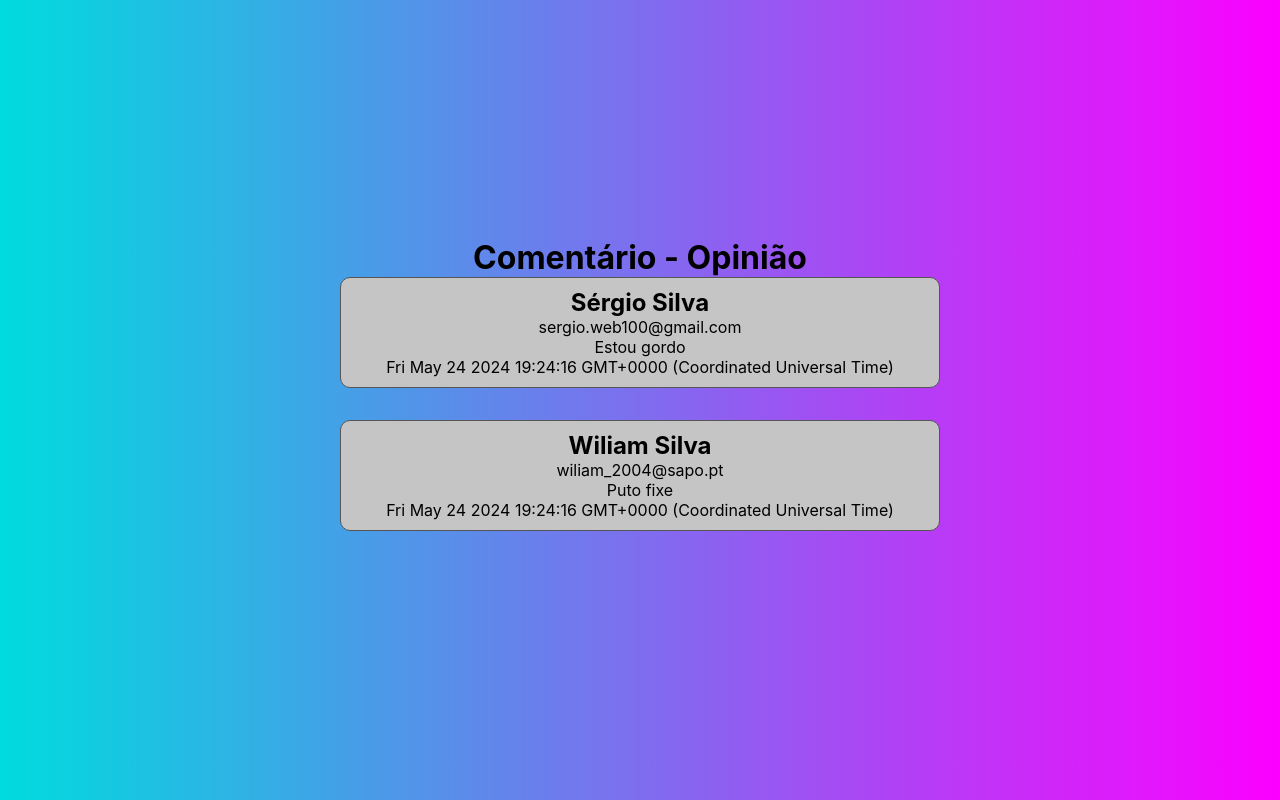
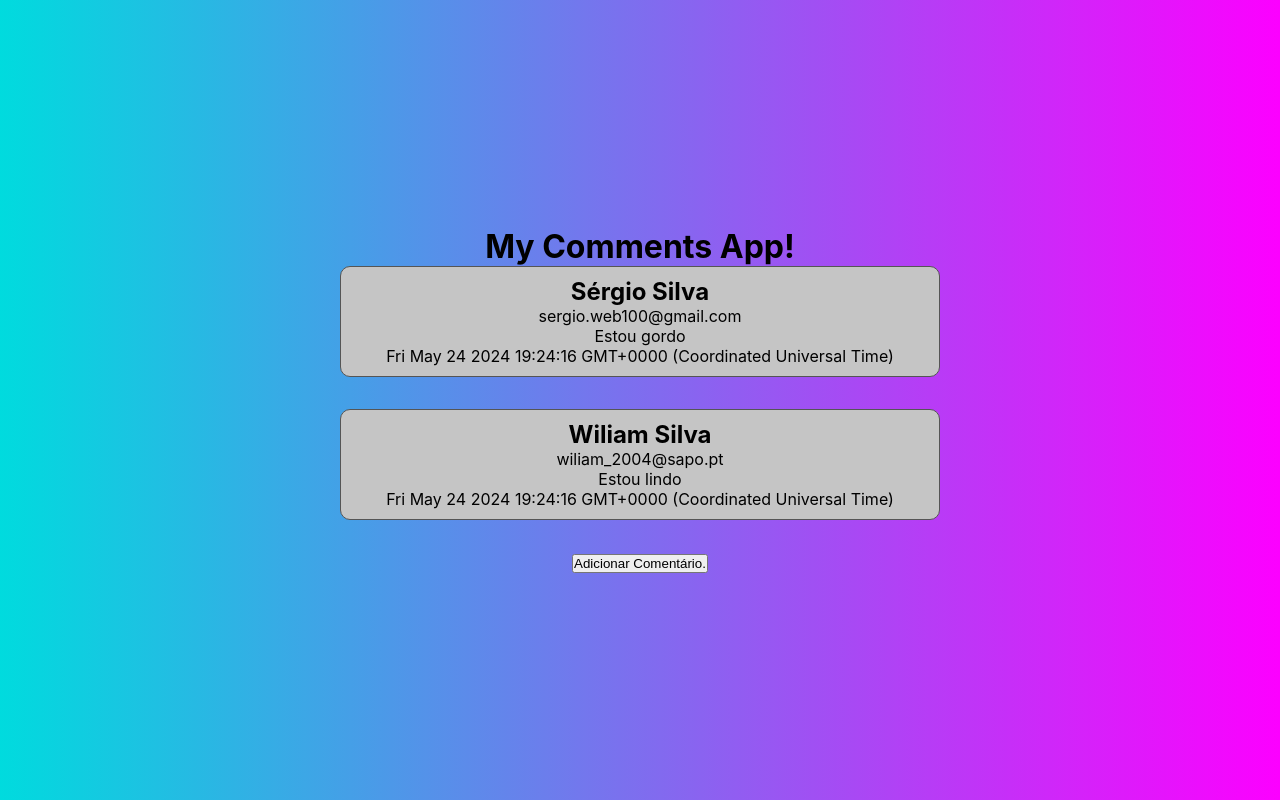
Before and after one commit to sergiosilva2023/reactjs-comment-app, a React (Create React App) app: page / in a window 1280 px wide. Built offline with nearby package versions, Linux system fonts and the light colour scheme.

Commit message:
Migrei o App Componente para Class Componente e implementado o State com maps.

```diff
--- a/src/App.js
+++ b/src/App.js
@@ -1,23 +1,63 @@
+import React from "react";
 import './App.css';
 import Comment from "./components/Comment";
-function App() {
-  return (
-    <div className="App">
-      <h1>Comentário - Opinião</h1>
-      <Comment
-          name="Sérgio Silva"
-          email="sergio.web100@gmail.com"
-          date={new Date()}
-          message="Estou gordo"
-          />
-      <Comment
-           name="Wiliam Silva"
-           email="wiliam_2004@sapo.pt"
-           date={new Date()}
-           message="Puto fixe"
-           />
+
+class App extends React.Component {
+
+
+  state = {
+    comments : [
+      {
+        name: 'Sérgio Silva',
+        email: 'sergio.web100@gmail.com',
+        date: new Date(),
+        message: 'Estou gordo',
+      },
+      {
+        name: 'Wiliam Silva',
+        email: 'wiliam_2004@sapo.pt',
+        date: new Date(),
+        message: 'Estou lindo'
+      },
+    ],
+  };
+
+  addComment=()=>{
+    const newComment = {
+      name: 'Sónia Loureiro',
+      email: 'sonia.web100@gmail.com',
+      date: new Date(),
+      message: 'Sou muito linda'
+    };
+
+    this.setState({
+      comments: [...this.state.comments, newComment]
+    });
+
+
+//    this.state.comments.push(newComment)
+    alert('Devo adiconar um comentário')
+  };
+
+    render() {
+      return (
+      <div className="App">
+      <h1>My Comments App!</h1>
+      {this.state.comments.map((comment, index)=>{
+        return(
+        <Comment
+        key={index}
+        name={comment.name}
+        email={comment.email}
+        date={comment.date}
+        message={comment.message}
+        />
+      );
+      })}
+      <button onClick={this.addComment}>Adicionar Comentário.</button>
     </div>
-  );
+      );
+    }
 }
 
 export default App;
```
